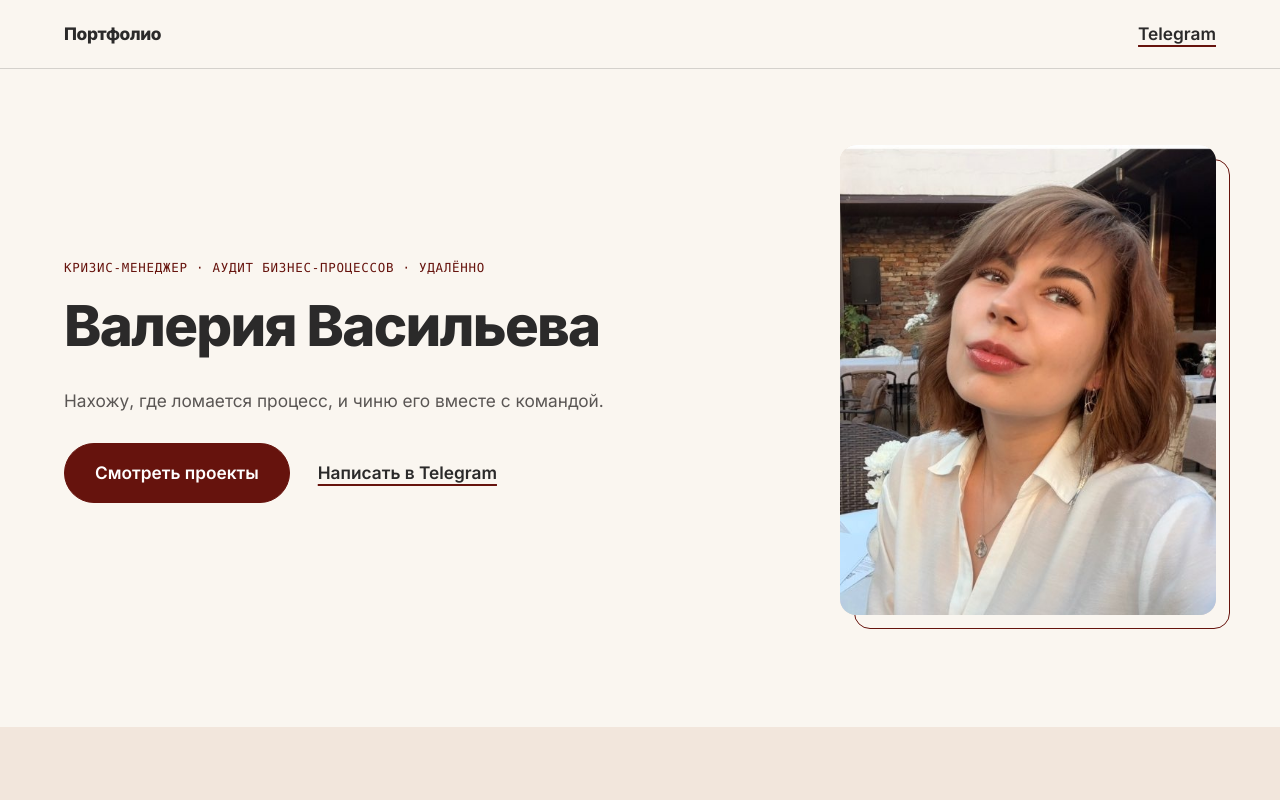
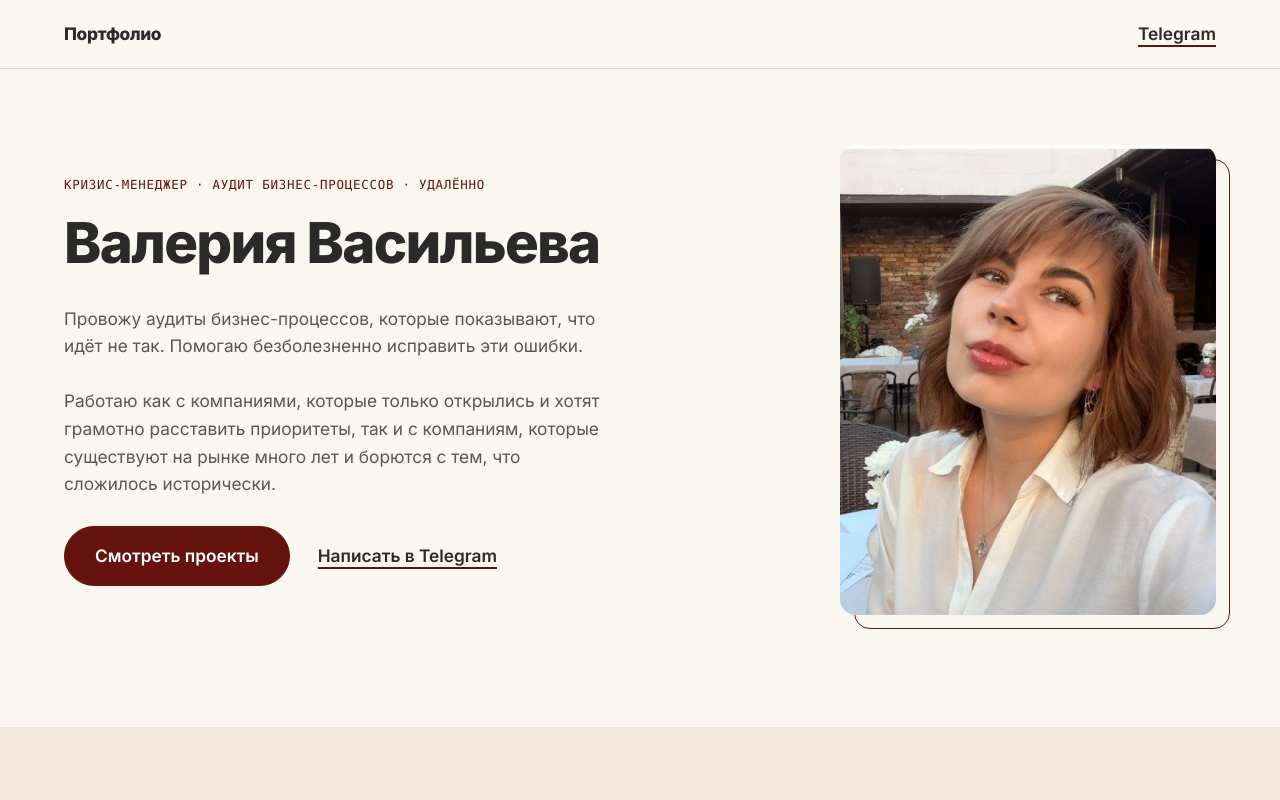
Before and after one commit to wanna-work/vasilyeva_v, a plain HTML site: page index.html in a window 1280 px wide. Shown: the top 800 px of the page. Drawn offline with Linux system fonts and the light colour scheme.

Commit message:
Update via weejur editor

```diff
--- a/index.html
+++ b/index.html
@@ -118,7 +118,7 @@ footer{padding:22px 0 32px;font-size:.9rem;color:var(--muted)}
     <div>
       <p class="mono">Кризис-менеджер · аудит бизнес-процессов · удалённо</p>
       <h1 id="h1">Валерия Васильева</h1>
-      <p class="lede">Нахожу, где ломается процесс, и чиню его вместе с командой.&nbsp;</p>
+      <p class="lede">Провожу аудиты бизнес-процессов, которые показывают, что идёт не так. Помогаю безболезненно исправить эти ошибки. <br><br>Работаю как с компаниями, которые только открылись и хотят грамотно расставить приоритеты, так и с компаниям, которые существуют на рынке много лет и борются с тем, что сложилось исторически.</p>
       <div class="acts">
         <a class="btn" href="#projects">Смотреть проекты</a>
         <a class="lnk" href="https://t.me/vasilyeva_v" target="_blank" rel="noopener">Написать в Telegram</a>
```
